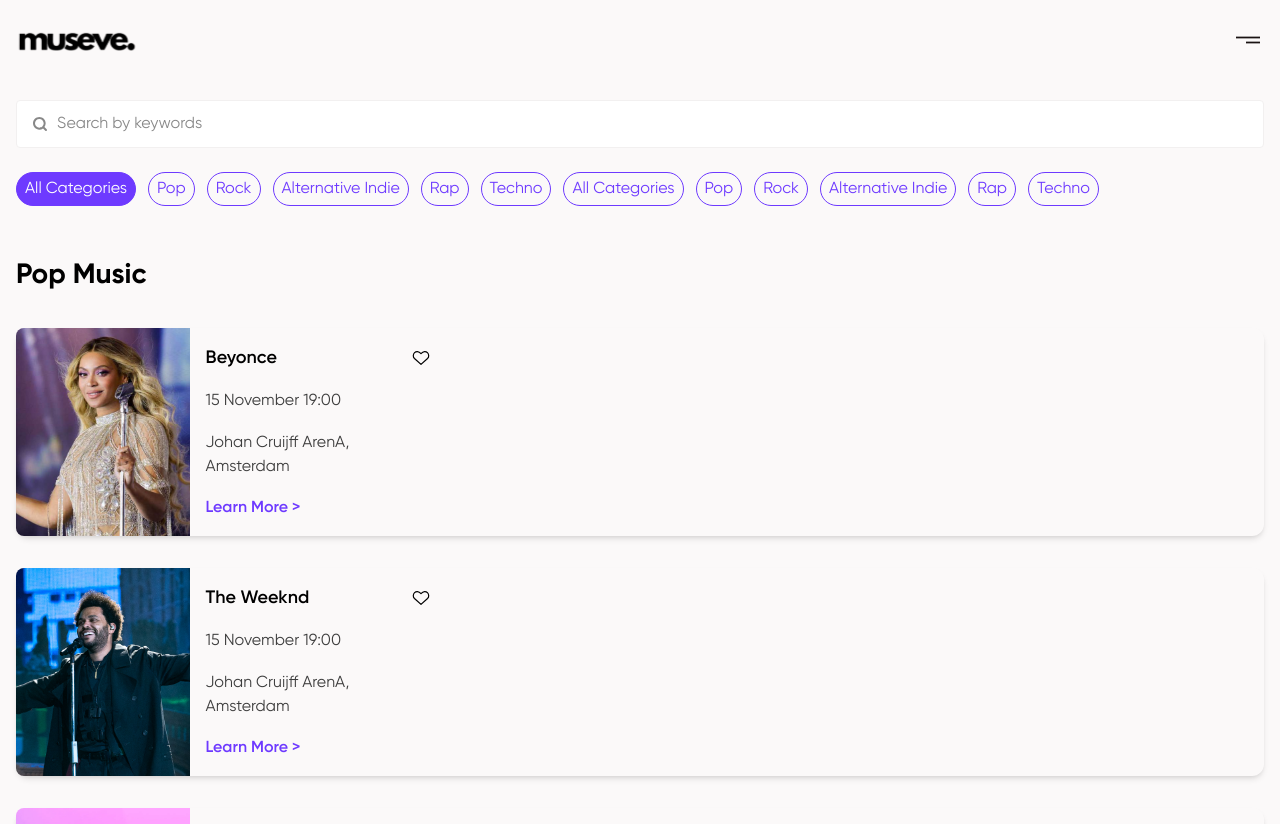
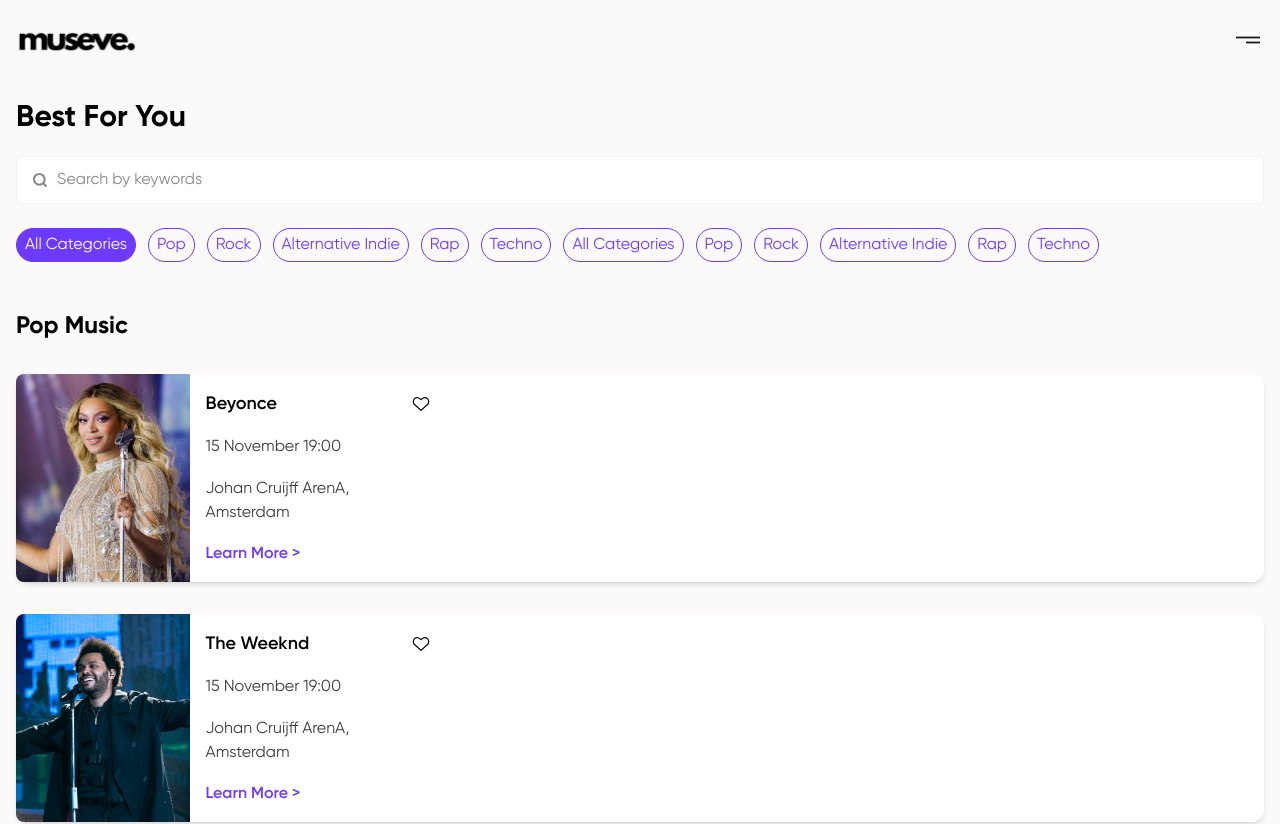
Before and after one commit to SpotifyXTickets/Spotlight-front-end, a Next.js app: page / in a window 1280 px wide. Shown: the top 824 px of the page. Built offline with nearby package versions, Linux system fonts and the light colour scheme.

Commit message:
Fixes + heart button functionality

```diff
--- a/src/components/EventCard.tsx
+++ b/src/components/EventCard.tsx
@@ -1,6 +1,8 @@
+import { useState } from "react";
 import Image from "next/image";
 import "../styles/components/_event-card.scss";
 import HeartIcon from "../assets/heart.svg";
+import FullHeartIcon from "../assets/heart-red.svg";
 
 export default function EventCard(props: {
   key: number;
@@ -12,6 +14,10 @@
     location: string;
   };
 }) {
+  const [isHeartFilled, setIsHeartFilled] = useState(false);
+
+  const toggleHeart = () => setIsHeartFilled(!isHeartFilled);
+
   return (
     <div className="event-card">
       <Image
@@ -22,7 +28,12 @@
       <div className="event-card__info">
         <div className="event-card__title">
           <h3>{props.data.artist}</h3>
-          <Image src={HeartIcon} alt="Favourite Icon" />
+          <Image
+            className="event-card__heart"
+            onClick={toggleHeart}
+            src={!isHeartFilled ? HeartIcon : FullHeartIcon}
+            alt="Favourite Icon"
+          />
         </div>
         <span className="event-card__span">{props.data.date}</span>
         <span className="event-card__span">{props.data.location}</span>
--- a/src/components/NavBar.tsx
+++ b/src/components/NavBar.tsx
@@ -6,8 +6,9 @@
 export default function NavBar() {
   return (
     <nav className="navbar">
-      <Image className="navbar__logo" src={MuseveLogo} alt="Museve Logo" />
-      {/* <Image className="navbar__menu" src={HamburgerMenu} alt="HamburgerMenu" /> */}
+      <a href="">
+        <Image className="navbar__logo" src={MuseveLogo} alt="Museve Logo" />
+      </a>
       <HamburgerMenu />
     </nav>
   );
--- a/src/pages/index.tsx
+++ b/src/pages/index.tsx
@@ -11,6 +11,7 @@
     <section>
       <NavBar />
       <main className="recommendations-selection">
+        <h1 className="recommendations-selection__title">Best For You</h1>
         <SearchBar />
         <Categories />
         <EventsSection title="Pop Music" />
--- a/src/styles/components/_event-card.scss
+++ b/src/styles/components/_event-card.scss
@@ -1,5 +1,5 @@
 .event-card {
-  @apply flex rounded-xl h-52 shadow-md;
+  @apply flex rounded-xl h-52 shadow-md bg-white;
 
   &__image {
     @apply object-cover max-w-[10.85rem] rounded-l-lg;
@@ -19,6 +19,10 @@
     font-family: "Gilroy-Semibold";
   }
 
+  &__heart {
+    @apply cursor-pointer;
+  }
+
   &__button {
     @apply text-[#6e3aff] text-left;
 
--- a/src/styles/components/_events-section.scss
+++ b/src/styles/components/_events-section.scss
@@ -2,7 +2,7 @@
   @apply grid grid-cols-1 gap-8;
 
   &__title {
-    @apply mt-12 text-[1.75rem];
+    @apply mt-12 text-2xl;
 
     font-family: "Gilroy-Bold";
   }
--- a/src/styles/components/_navbar.scss
+++ b/src/styles/components/_navbar.scss
@@ -4,8 +4,4 @@
   &__logo {
     @apply max-h-md;
   }
-
-  &__menu {
-    @apply mr-3;
-  }
 }
--- a/src/styles/pages/_recommendations-selection.scss
+++ b/src/styles/pages/_recommendations-selection.scss
@@ -27,7 +27,9 @@
 
   padding-top: 100px;
 
-  &__wrapper {
-    @apply h-screen;
+  &__title {
+    @apply text-3xl mb-5;
+
+    font-family: "Gilroy-Bold";
   }
 }
```
Also changed, not shown: src/assets/heart-red.svg (added).
